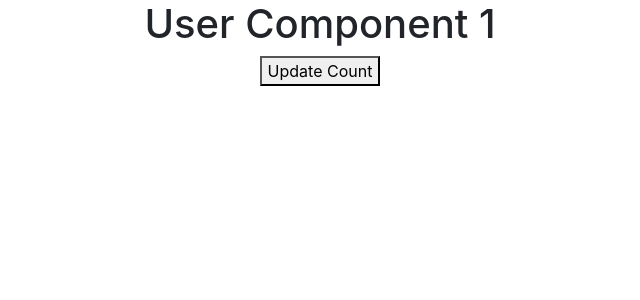
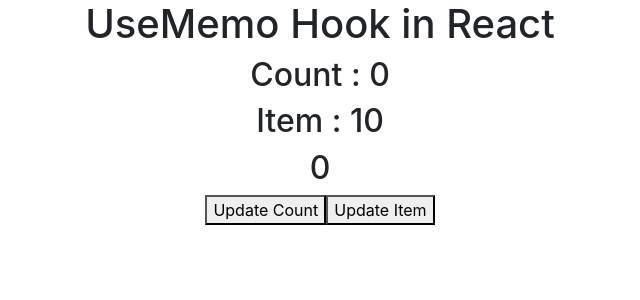
Before and after one commit to pranjali1210/React, a React (Create React App) app: page / in a window 1280 px wide. Shown: the top 300 px of the page, without its empty margins (320-960 px from the left). Built offline with nearby package versions, Linux system fonts and the light colour scheme; the HTML template or start-up script is replaced by a standard one.

Commit message:
useMemo Hook in ReactJS

```diff
--- a/src/App.js
+++ b/src/App.js
@@ -1,25 +1,23 @@
 import './App.css';
-import React, { PureComponent } from 'react';
-import User from './User'
-class App extends React.Component {
-  constructor()
-  {
-    super()
-    this.state={
-      count:1
-    }
-  }
-  render()
-  {
-    return(
-      <div className='App'>
-        <User count={this.state.count}/>
-        <button onClick={()=>this.setState({count:1})}>
-        Update Count</button>
-      </div>
-    )
-  }
+import React, { useState, useMemo } from 'react';
+function App() {
+  const [count, setcount] = useState(0)
+  const [item, setItem] = useState(10)
+  const multiCountMemo = useMemo(function multiCount() {
+    console.warn("Multi count")
+    return count * 5
+  },[count])
+  return (
+    <div className='App'>
+      <h1>UseMemo Hook in React</h1>
+      <h2>Count : {count}</h2>
+      <h2>Item : {item}</h2>
+      <h2>{multiCountMemo}</h2>
+      <button onClick={() => setcount(count + 1)}>Update Count</button>
 
+      <button onClick={() => setItem(item * 10)}>Update Item</button>
+    </div>
+  )
+}
 
-}
 export default App
--- a/src/User.js
+++ /dev/null
@@ -1,16 +0,0 @@
-import './App.css';
-import React, { PureComponent } from 'react';
-class User extends PureComponent {
-  render()
-  {
-    console.warn(" User Component Check rerendering")
-    return(
-      <div>
-        <h1>User Component {this.props.count}</h1>
-      </div>
-    )
-  }
-
-
-}
-export default User
```
